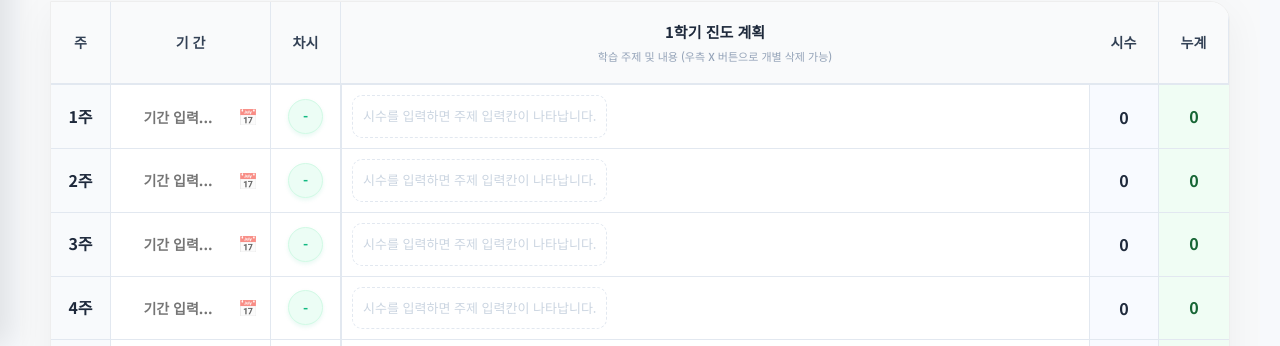
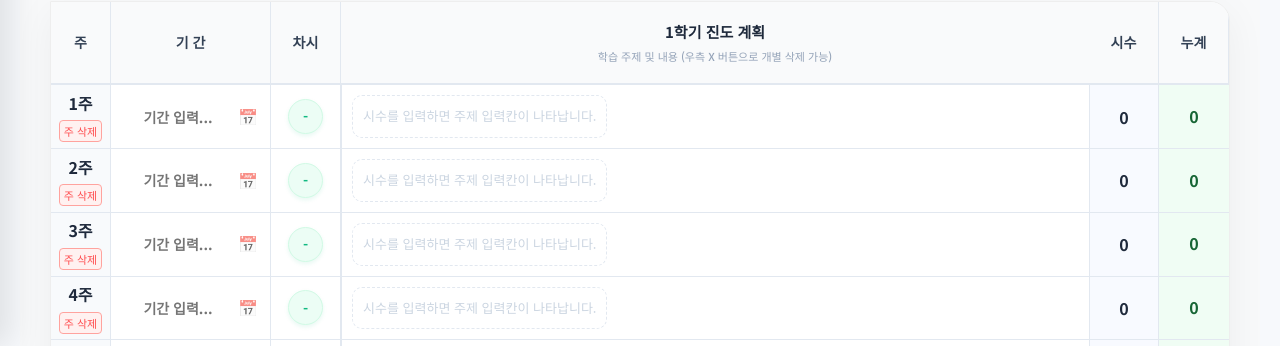
Before and after one commit to KOOthcr/Specialist-Note-for-CLASS, a React (Vite) app in the folder client/: page /main/progress/record in a window 1280 px wide. Shown: the part 454-800 px from the top of the page. Built offline with nearby package versions, Linux system fonts and the light colour scheme; no server answers; the database is empty; sample sign-in values are in the browser's storage; a web font is replaced by a local one.

Commit message:
Add feature to delete a specific week in progress records

```diff
--- a/client/src/pages/ProgressRecordPage.jsx
+++ b/client/src/pages/ProgressRecordPage.jsx
@@ -424,6 +424,25 @@ function ProgressRecordPage() {
     reader.readAsBinaryString(file);
   };
 
+  const removeWeek = (wIdx) => {
+    showConfirm(`${currentPlans[wIdx].week}주차를 삭제하시겠습니까? 이후 주차들의 번호가 하나씩 당겨집니다.`, () => {
+      let newPlans = [...currentPlans];
+      newPlans.splice(wIdx, 1);
+
+      newPlans = newPlans.map((plan, index) => ({
+        ...plan,
+        week: index + 1
+      }));
+
+      if (currentGroup) {
+        newPlans = recalculateAccHours(newPlans, currentGroup.val);
+      }
+
+      setPlans(newPlans);
+      showAlert('해당 주차가 성공적으로 삭제되었습니다.', '삭제 완료');
+    }, '주차 삭제 확인');
+  };
+
   const addWeek = () => {
     const lastPlan = currentPlans.length > 0 ? currentPlans[currentPlans.length - 1] : null;
     const nextWeek = lastPlan ? Number(lastPlan.week) + 1 : 1;
@@ -549,8 +568,16 @@ function ProgressRecordPage() {
 
           return (
             <div key={wIdx} className="plan-week-row">
-              <div className="col-week-box">
+              <div className="col-week-box" style={{ display: 'flex', flexDirection: 'column', alignItems: 'center', justifyContent: 'center' }}>
                 <div className="week-num-label">{plan.week}주</div>
+                <button
+                  className="btn-delete-week no-print"
+                  onClick={() => removeWeek(wIdx)}
+                  title="이 주차 삭제"
+                  style={{ marginTop: '4px', fontSize: '11px', padding: '2px 4px', color: '#ff4d4f', background: '#fff1f0', border: '1px solid #ffa39e', borderRadius: '4px', cursor: 'pointer' }}
+                >
+                  주 삭제
+                </button>
               </div>
 
               <div className="col-period-box">
```
